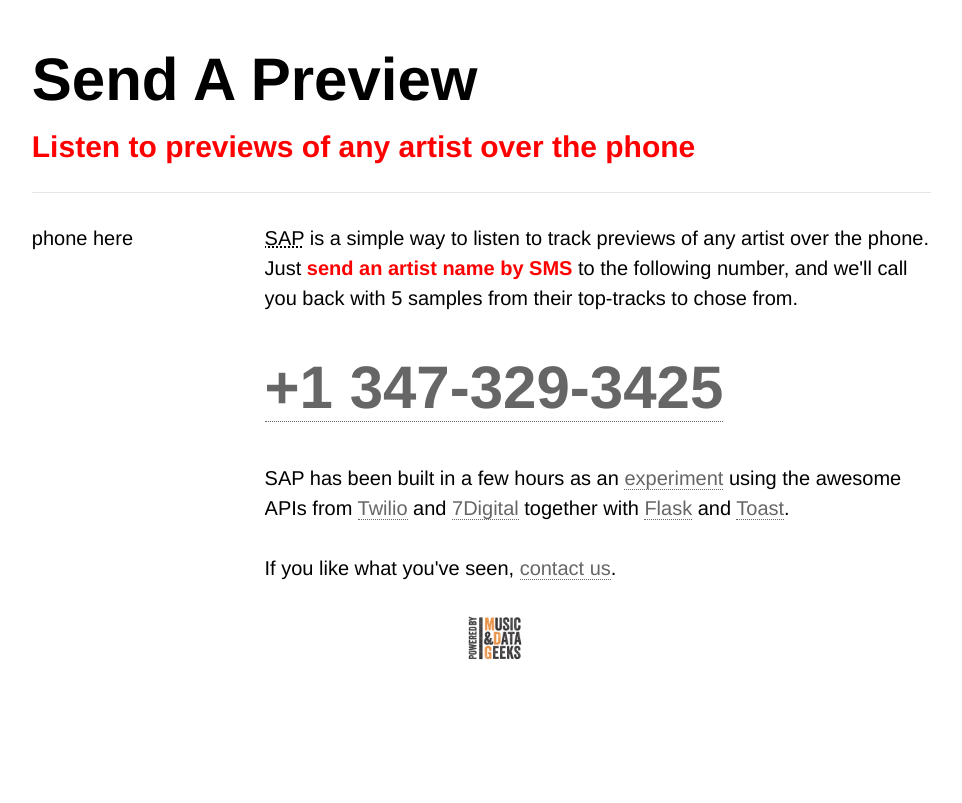
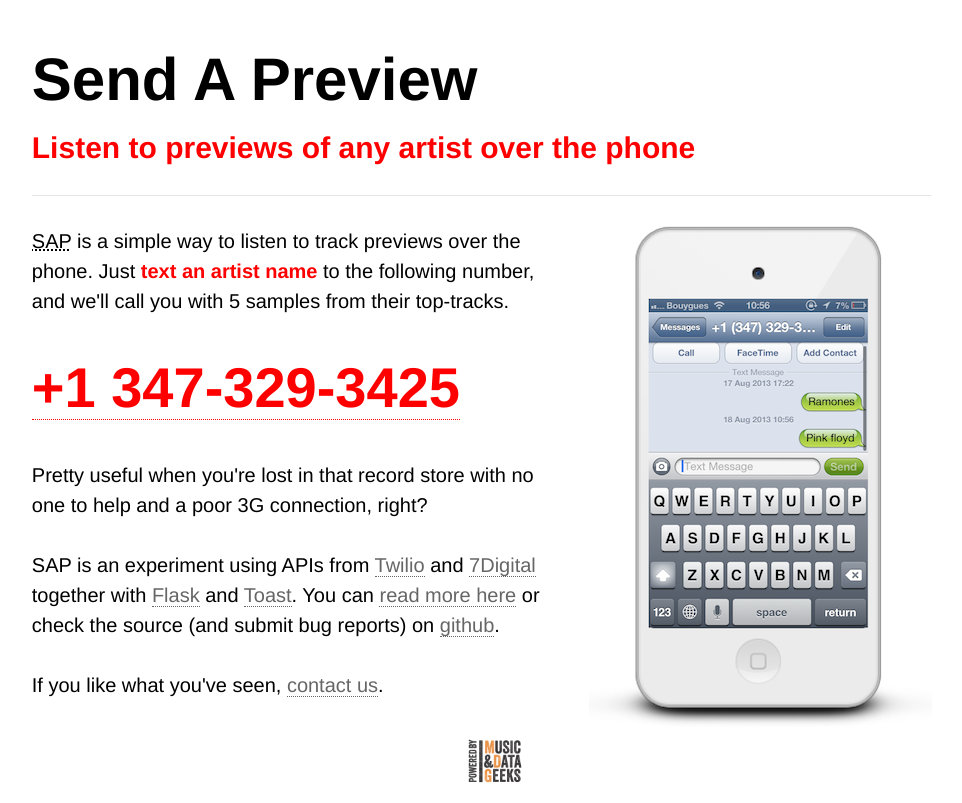
Before and after one commit to mdgweb/SAP, a Flask app: page / in a window 1280 px wide. Shown: the whole page, without its empty margins (159-1121 px from the left). Before the commit the page ends 660 px from the top, so only its background shows below. Run offline with Flask 2, Linux system fonts and the light colour scheme.

Commit message:
Adding image + updating text + CSS to center/align everything

```diff
--- a/static/style.css
+++ b/static/style.css
@@ -18,15 +18,23 @@
 }
 .site-tagline {
   margin-top: 20px;
-  line-height: 1.1em;
+  line-height: 1.2em;
   font-weight: 700;
 }
+
 .phone {
-  font-size: 3em;
+  font-size: 2.8em;
   font-weight: 700;
 }
 .phone, strong, .site-tagline {
   color: #f00;
+}
+.phone a {
+    color: #f00;
+    border-bottom: 1px dotted #f00;
+}
+.phone a:hover {
+  border: none;
 }
 
 footer {
@@ -42,3 +50,14 @@
 footer a {
   border: none;
 }
+
+@media screen and (min-width: 651px) {
+  aside img {
+    margin-top: -5px;
+  }
+}
+@media screen and (max-width: 650px) {
+  aside {
+    text-align: center;
+  }
+}
--- a/templates/index.html
+++ b/templates/index.html
@@ -20,15 +20,16 @@
                 <h2 class="site-tagline">Listen to previews of any artist over the phone</h2>
             </header>
             <hr class="unit span-grid">
-            <aside class="unit one-of-four">
-            phone here
-            </aside>
-            <article class="unit three-of-four">
-                <p><acronym title="Send a Preview">SAP</acronym> is a simple way to listen to track previews of any artist over the phone. Just <strong>send an artist name by SMS</strong> to the following number, and we'll call you back with 5 samples from their top-tracks to chose from.</p>
+            <article class="unit three-of-five">
+                <p><acronym title="Send a Preview">SAP</acronym> is a simple way to listen to track previews over the phone. Just <strong>text an artist name</strong> to the following number, and we'll call you with 5 samples from their top-tracks.</p>
                 <p class="phone"><a href="sms://+13473293425">+1 347-329-3425</a></p>
-                <p>SAP has been built in a few hours as an  <a href="http://apassant.net">experiment</a> using the awesome APIs from <a href="http://twilio.com" target="_blank">Twilio</a> and <a href="http://developers.7digital.com" target="_blank">7Digital</a> together with <a href="http://flask.pocoo.org" target="_blank">Flask</a> and <a href="http://daneden.me/toast/" target="_blank">Toast</a>.
+                <p>Pretty useful when you're lost in that record store with no one to help and a poor 3G connection, right?</p>
+                <p>SAP is an experiment using APIs from <a href="http://twilio.com" target="_blank">Twilio</a> and <a href="http://developers.7digital.com" target="_blank">7Digital</a> together with <a href="http://flask.pocoo.org" target="_blank">Flask</a> and <a href="http://daneden.me/toast/" target="_blank">Toast</a>. You can <a href="http://daneden.me/toast/" target="_blank">read more here</a> or check the source (and submit bug reports) on <a href="http://daneden.me/toast/" target="_blank">github</a>.
                 <p>If you like what you've seen, <a href="http://mdg.io" target="_blank">contact us</a>.</p>
             </article>
+            <aside class="unit two-of-five">
+                <img src="static/phone.png"/>
+            </aside>
             <footer class="unit four-of-four">
                 <a href="http://mdg.io" target="_blank"><img src="/static/mdg.png"/></a>
             </footer>
```
Also changed, not shown: static/phone.png (added).
